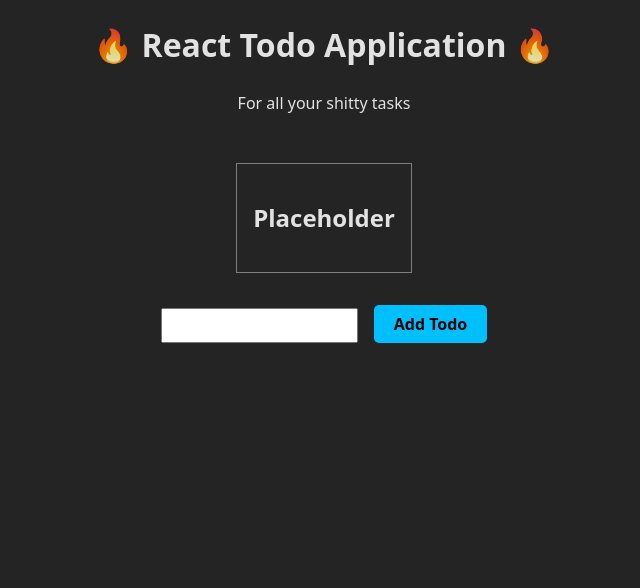
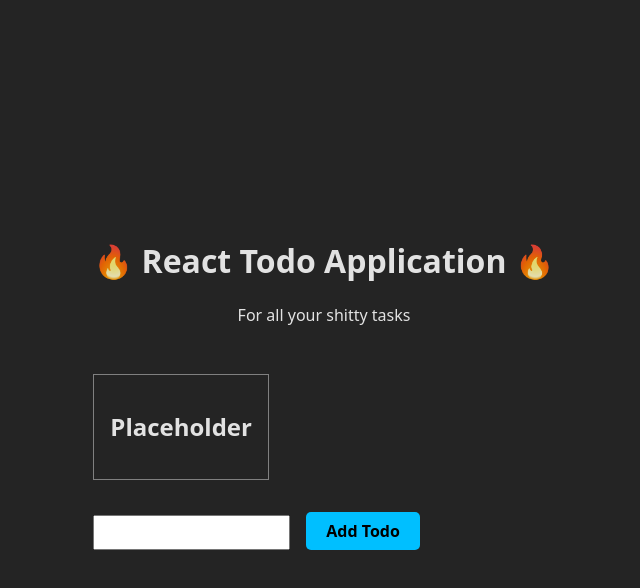
Before and after one commit to totallyrens/todo-app, a React (Vite) app: page / in a window 1280 px wide. Shown: the top 588 px of the page, without its empty margins (316-956 px from the left). Built offline with nearby package versions, Linux system fonts and the light colour scheme.

Commit message:
Centered the app

```diff
--- a/src/App.css
+++ b/src/App.css
@@ -1,5 +1,19 @@
 #root {
 	max-width: 1366px;
+}
+
+body {
+	box-sizing: border-box;
+	padding: 0;
+	margin: 0;
+	display: flex;
+	height: 100vh;
+	width: 100vw;
+	align-items: center;
+	justify-content: center;
+}
+
+.intro {
 	text-align: center;
 }
 
--- a/src/App.jsx
+++ b/src/App.jsx
@@ -30,7 +30,7 @@
 						type='text'
 						value={userInput}
 						onChange={inputHandler}
-						class='todo-input'
+						class='todo-input radius'
 					/>
 					<button onClick={handleTodo} class='todo-button'>
 						Add Todo
--- a/src/index.css
+++ b/src/index.css
@@ -1,8 +1,6 @@
 :root {
 	font-family: system-ui, Avenir, Helvetica, Arial, sans-serif;
-	line-height: 1.5;
 	font-weight: 400;
-
 	color-scheme: light dark;
 	color: rgba(255, 255, 255, 0.87);
 	background-color: #242424;
```
